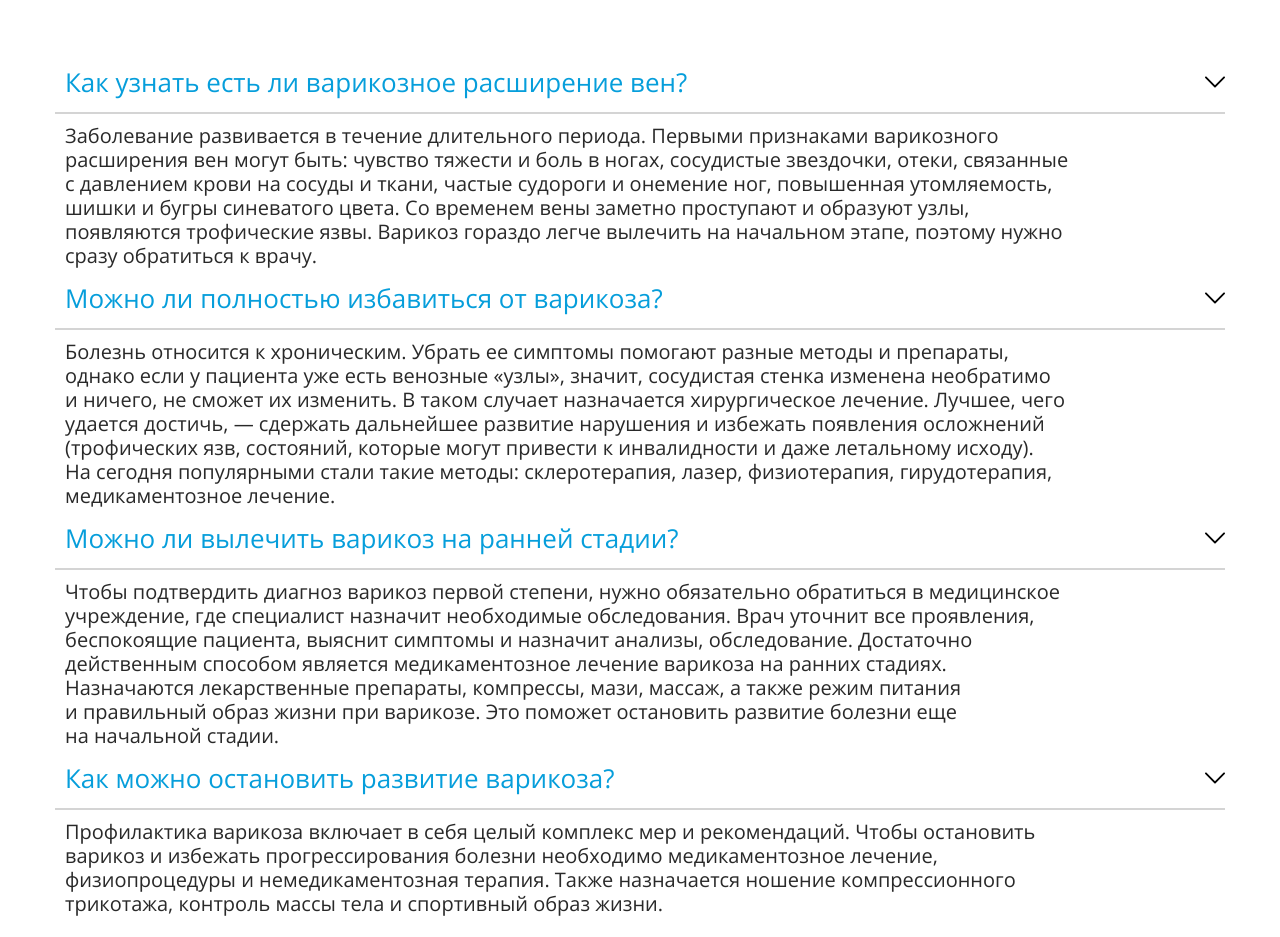
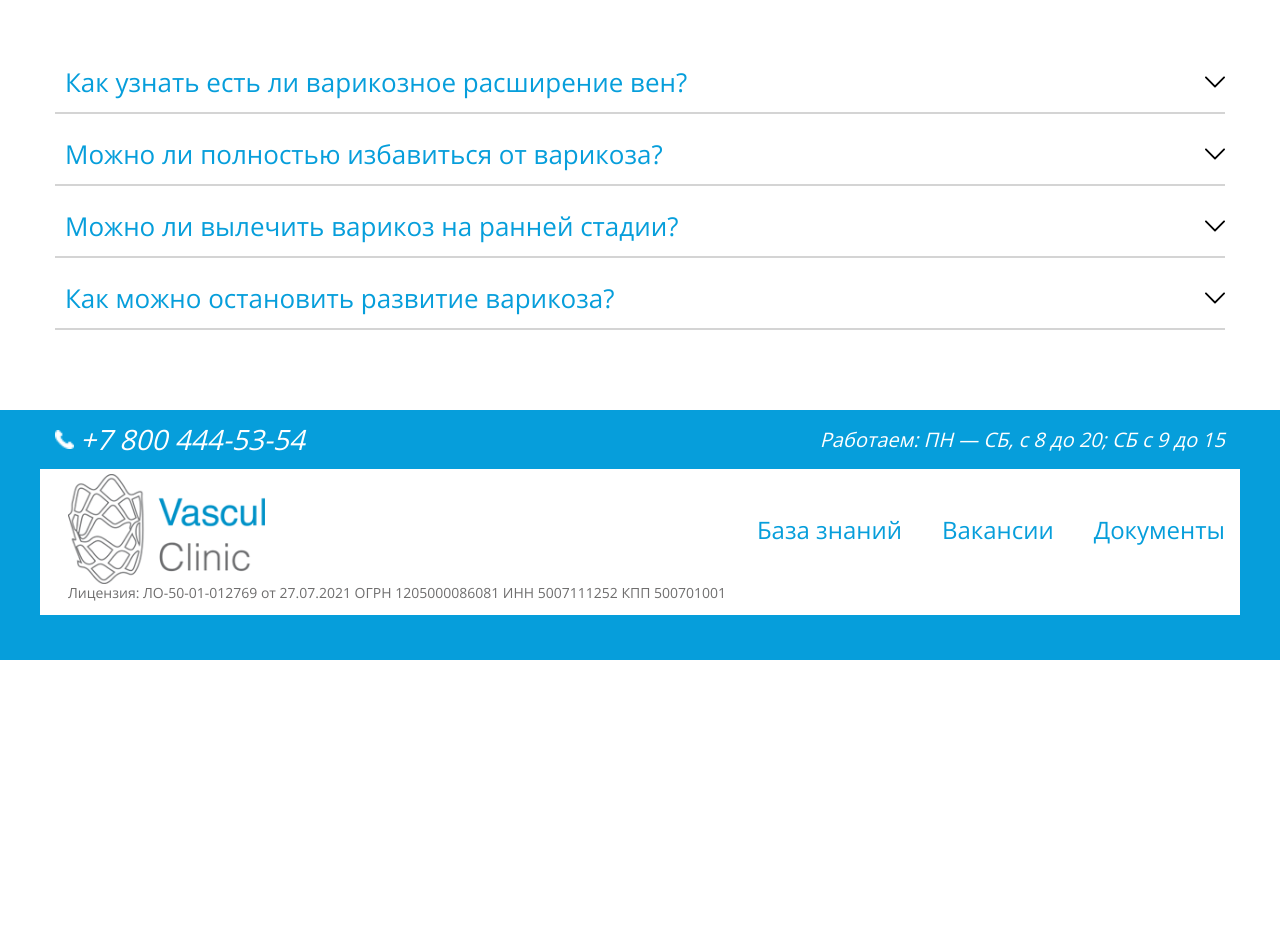
Before and after one commit to Arch1ve/Vascul_clininc, a plain HTML site: page price.html in a window 1280 px wide. Shown: the part 3235-4172 px from the top of the page. After the commit the page ends 3895 px from the top, so only its background shows below. Drawn offline with Linux system fonts and the light colour scheme.

Commit message:
fixed problem with class naming

```diff
--- a/price.html
+++ b/price.html
@@ -332,19 +332,19 @@
         <h2 class="section-title faq-title">FAQ</h2>
         <div class="faq-area flex">
           <button class="btn-reset faq-btn" id="faq-1">Как узнать есть ли варикозное расширение вен?</button>
-          <div class="faq-hidden-block" id="opener-faq-1">
+          <div class="hidden" id="opener-faq-1">
             <p class="index-paragraph faq-paragraph">Заболевание развивается в&nbsp;течение длительного периода. Первыми признаками варикозного расширения вен могут быть: чувство тяжести и&nbsp;боль в&nbsp;ногах, сосудистые звездочки, отеки, связанные с&nbsp;давлением крови на&nbsp;сосуды и&nbsp;ткани, частые судороги и&nbsp;онемение ног, повышенная утомляемость, шишки и&nbsp;бугры синеватого цвета. Со&nbsp;временем вены заметно проступают и&nbsp;образуют узлы, появляются трофические язвы. Варикоз гораздо легче вылечить на&nbsp;начальном этапе, поэтому нужно сразу обратиться к&nbsp;врачу.</p>
           </div>
           <button class="btn-reset faq-btn" id="faq-2">Можно ли полностью избавиться от варикоза?</button>
-          <div class="faq-hidden-block" id="opener-faq-2">
+          <div class="hidden" id="opener-faq-2">
             <p class="index-paragraph faq-paragraph">Болезнь относится к&nbsp;хроническим. Убрать ее&nbsp;симптомы помогают разные методы и&nbsp;препараты, однако если у&nbsp;пациента уже есть венозные &laquo;узлы&raquo;, значит, сосудистая стенка изменена необратимо и&nbsp;ничего, не&nbsp;сможет их&nbsp;изменить. В&nbsp;таком случает назначается хирургическое лечение. Лучшее, чего удается достичь,&nbsp;&mdash; сдержать дальнейшее развитие нарушения и&nbsp;избежать появления осложнений (трофических язв, состояний, которые могут привести к&nbsp;инвалидности и&nbsp;даже летальному исходу). На&nbsp;сегодня популярными стали такие методы: склеротерапия, лазер, физиотерапия, гирудотерапия, медикаментозное лечение.</p>
           </div>
           <button class="btn-reset faq-btn" id="faq-3">Можно ли вылечить варикоз на ранней стадии?</button>
-          <div class="faq-hidden-block" id="opener-faq-3">
+          <div class="hidden" id="opener-faq-3">
             <p class="index-paragraph faq-paragraph">Чтобы подтвердить диагноз варикоз первой степени, нужно обязательно обратиться в&nbsp;медицинское учреждение, где специалист назначит необходимые обследования. Врач уточнит все проявления, беспокоящие пациента, выяснит симптомы и&nbsp;назначит анализы, обследование. Достаточно действенным способом является медикаментозное лечение варикоза на&nbsp;ранних стадиях. Назначаются лекарственные препараты, компрессы, мази, массаж, а&nbsp;также режим питания и&nbsp;правильный образ жизни при варикозе. Это поможет остановить развитие болезни еще на&nbsp;начальной стадии.</p>
           </div>
           <button class="btn-reset faq-btn" id="faq-4">Как можно остановить развитие варикоза?</button>
-          <div class="faq-hidden-block" id="opener-faq-4">
+          <div class="hidden" id="opener-faq-4">
             <p class="index-paragraph faq-paragraph">Профилактика варикоза включает в&nbsp;себя целый комплекс мер и&nbsp;рекомендаций. Чтобы остановить варикоз и&nbsp;избежать прогрессирования болезни необходимо медикаментозное лечение, физиопроцедуры и&nbsp;немедикаментозная терапия. Также назначается ношение компрессионного трикотажа, контроль массы тела и&nbsp;спортивный образ жизни.</p>
           </div>
         </div>
```
Also changed, not shown: info.html (+3 -3 lines), reviews.html (+4 -4 lines).
